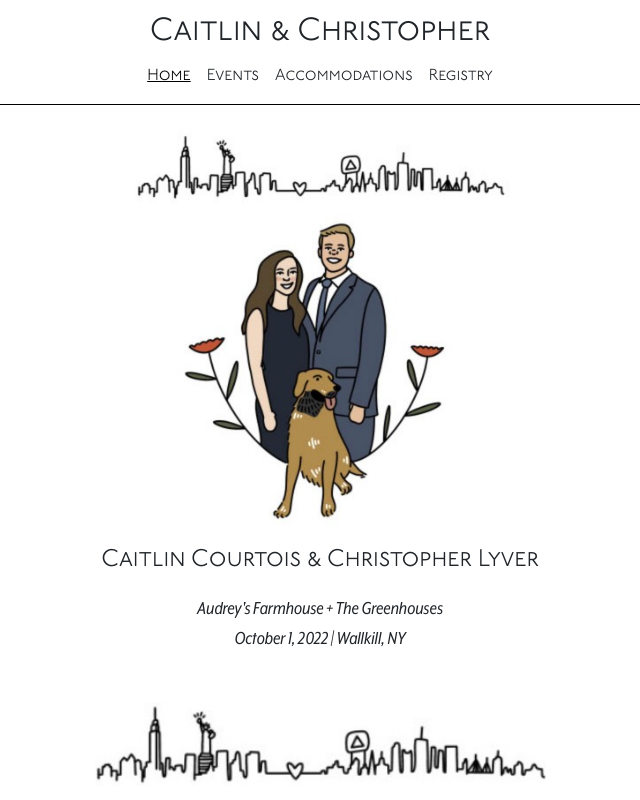
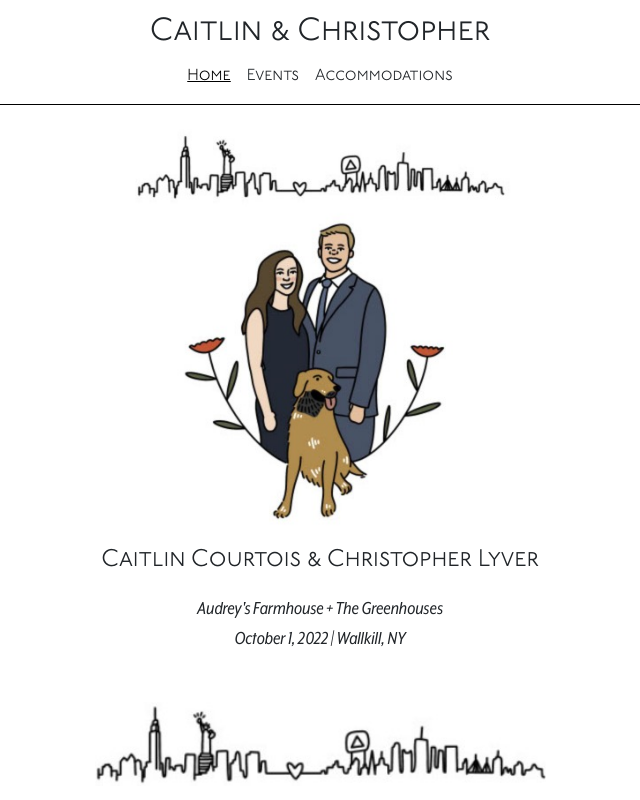
Before and after one commit to tlyver/chris-and-cait-web, a React (Create React App) app: page / in a window 1280 px wide. Shown: the whole page, without its empty margins (320-960 px from the left). Built offline with nearby package versions, Linux system fonts and the light colour scheme.

Commit message:
Removes registry link from navbar.

```diff
--- a/src/Banner.js
+++ b/src/Banner.js
@@ -22,9 +22,13 @@ class Banner extends React.Component {
                 <li className="nav-item">
                   <NavLink className="nav-link link-dark underground" to="/accommodations" activeclassname="active">Accommodations</NavLink>
                 </li>
-              <li className="nav-item">
-                <NavLink className="nav-link link-dark underground" to="/registry" activeclassname="active">Registry</NavLink>
-              </li>
+                {
+                  /*
+                    <li className="nav-item">
+                      <NavLink className="nav-link link-dark underground" to="/registry" activeclassname="active">Registry</NavLink>
+                    </li>
+                  */
+                }
             </ul>
           </div>
         </nav>
```
